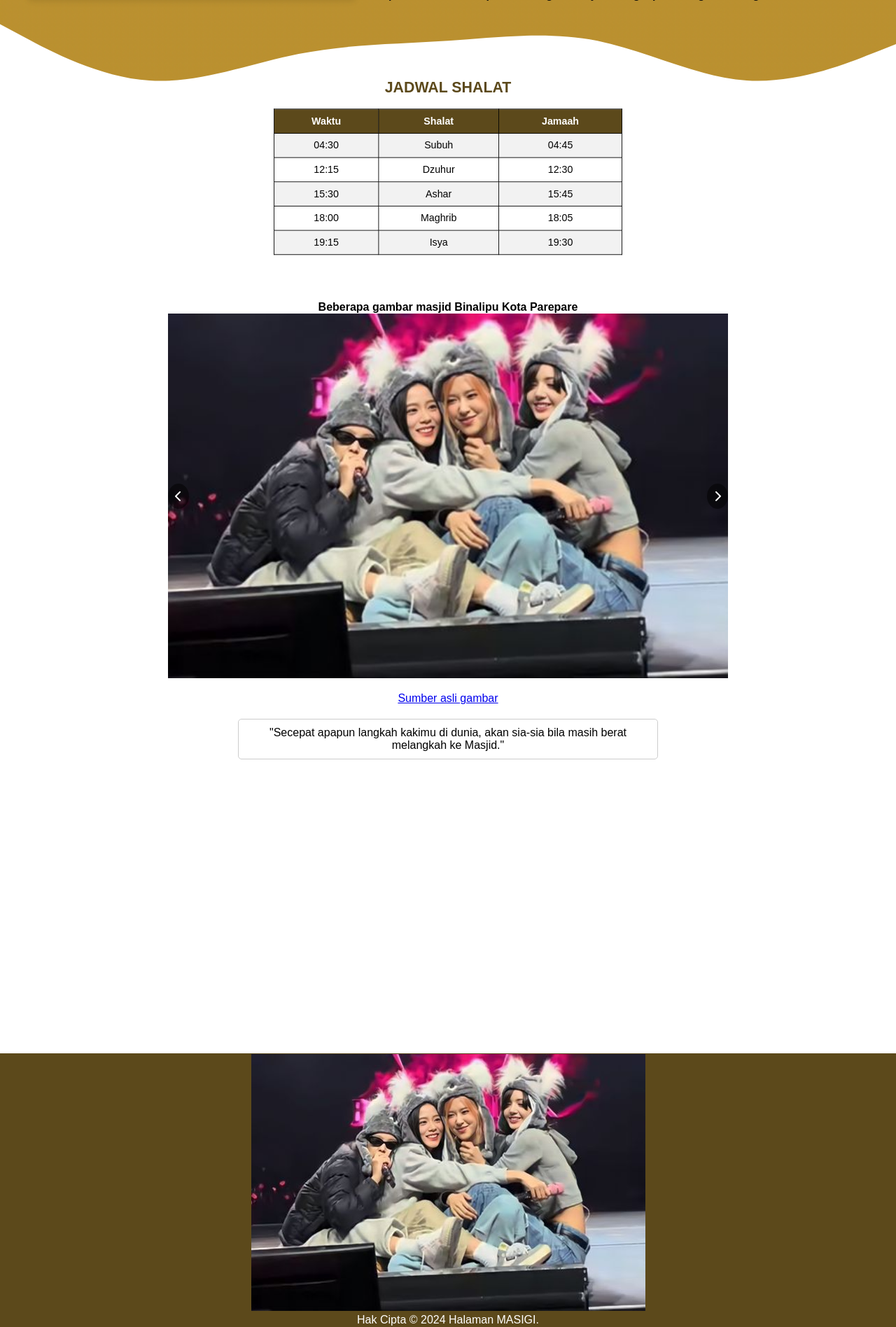
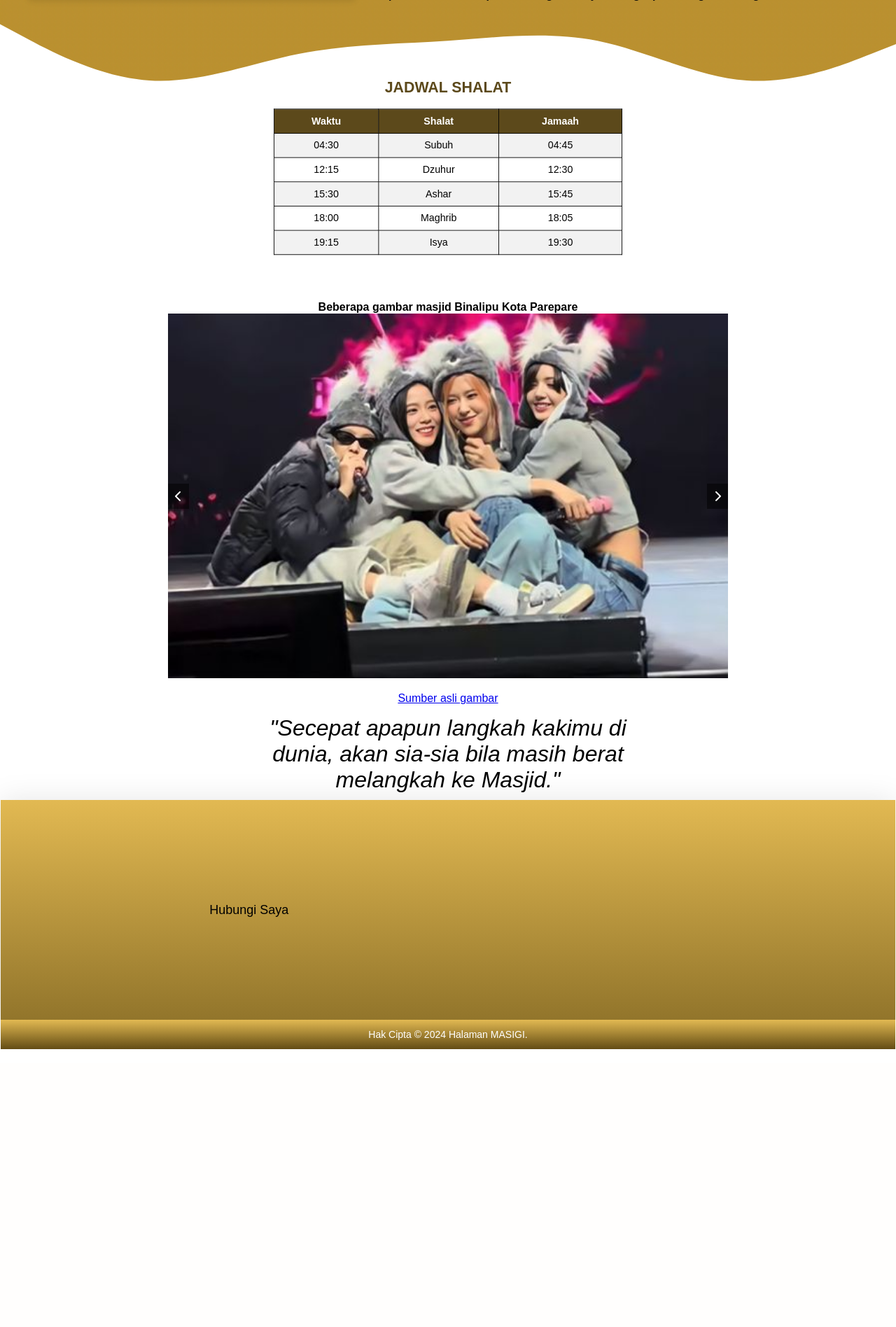
Before and after one commit to nrainisr-oktvnib/PROJECT-MASIGI, a PHP site: page /beranda.html in a window 1280 px wide. Shown: the part 377-2273 px from the top of the page at 70% size. After the commit the page ends 1876 px from the top, so only its background shows below. Run offline with PHP 8.4, Linux system fonts and the light colour scheme; grey boxes are pictures that could not be loaded.

Commit message:
Halaman Beranda

```diff
--- a/Beranda/beranda.css
+++ b/Beranda/beranda.css
@@ -195,27 +195,44 @@
     color: #000000;
 }
 
-footer {
-    background-color: #5c491b;
-    color: white;
-    text-align: center;
-    padding: 1px;
-    margin-top: 400px;
+.contact-map-container {
+    background: linear-gradient(#e2b952 0%, #92752b 100%);
+    display: flex;
+    align-items: center;
+    width: 103%;
+    padding: 80px;
+    box-shadow: 0 0 40px rgba(0, 0, 0, 0.1);
+    box-sizing: border-box;
 }
 
-footer p {
-    margin: 0;
+.contact-text {
+    flex: 1;
+    padding-right: 20px;
+    font-size: 18px;
 }
 
-footer .icons {
-    display: flex;
-    justify-content: center;
-    gap: 15px;
+.map-container {
+    flex: 1;
+    max-width: 700px;
 }
 
-footer .icons a {
+.map-container iframe {
+    width: 80%;
+    height: 110%;
+    max-width: 100%;
+}
+
+footer {
+    background: linear-gradient(#e2b952 0%, #634c14 100%);
     color: #fff;
+    text-align: center;
+    padding: 13px 0;
+    font-family: Arial, sans-serif;
+    font-size: 14px;
+    width: 103%;
 }
+
+
 
 .fa-caret-down {
     margin-left: 5px;
@@ -313,7 +330,6 @@
     background-color: rgba(0, 0, 0, 0.5);
     color: white;
     padding: 10px;
-    border-radius: 50%;
 }
 
 #caption {
@@ -321,14 +337,12 @@
 }
 
 .quote-container {
-    margin-top: 20px;
+    margin-top: 5px;
     padding: 10px;
-    border: 1px solid #ccc;
-    border-radius: 5px;
     max-width: 600px;
+    font-style: italic;
+    font-size: 2rem;
 }
-
-
 
 
 @media screen and (max-width: 576px) {
--- a/Beranda/beranda.html
+++ b/Beranda/beranda.html
@@ -113,22 +113,27 @@
     <div class="quote-container">
         <p class="quote-text">"Secepat apapun langkah kakimu di dunia, akan sia-sia bila masih berat melangkah ke Masjid."</p>
     </div>
-</div>
+    <div class="contact-map-container">
+        <div class="contact-text">
+            <p>Hubungi Saya</p>
+        </div>
+        <div class="map-container">
+            <iframe
+                src="https://www.google.com/maps/embed?pb=!1m18!1m12!1m3!1d7959.877996142643!2d119.62429548514575!3d-4.032870731444375!2m3!1f0!2f0!3f0!3m2!1i1024!2i768!4f13.1!3m3!1m2!1s0x2d95bbdfb67b73c5%3A0x57f2e95284a104fc!2sMasjid%20Bina%20Lipu!5e0!3m2!1sid!2sid!4v1716737389783!5m2!1sid!2sid"
+                width="600"
+                height="450"
+                style="border:0;"
+                allowfullscreen=""
+                loading="lazy"
+                referrerpolicy="no-referrer-when-downgrade">
+            </iframe>
+        </div>
+    </div>
     <!-- <section id="kontak">
         <h3>Hubungi Saya</h3>
         <p>coming soon</p>
     </section> -->
     <footer>
-        <!-- <svg xmlns="http://www.w3.org/2000/svg" viewBox="0 0 1440 320"><path fill="#d4ad51" fill-opacity="1" d="M0,160L40,138.7C80,117,160,75,240,80C320,85,400,139,480,149.3C560,160,640,128,720,101.3C800,75,880,53,960,42.7C1040,32,1120,32,1200,37.3C1280,43,1360,53,1400,58.7L1440,64L1440,320L1400,320C1360,320,1280,320,1200,320C1120,320,1040,320,960,320C880,320,800,320,720,
-            320C640,320,560,320,480,320C400,320,320,320,240,320C160,320,80,320,40,320L0,320Z"></path></svg>  -->
-        <div class="icons">
-            <a href="#"><i class="ri-instagram-line"></i></a>
-            <a href="#"><i class="ri-facebook-circle-fill"></i></a>
-            <a href="#"><i class="ri-mail-fill"></i></a>
-            <a href="#"><i class="ri-phone-fill"></i></a>
-            <a href="#"><i class="ri-map-pin-fill"></i></a>
-        </div>
-        <img src="binalipu1.jpg">
         <p>Hak Cipta &copy; 2024 Halaman MASIGI.</p>
     </footer>
     <script>
@@ -151,6 +156,7 @@
 
         document.addEventListener('DOMContentLoaded', function () {
         });
+
 
 
         function toggleSubMenu(event, item) {
```
